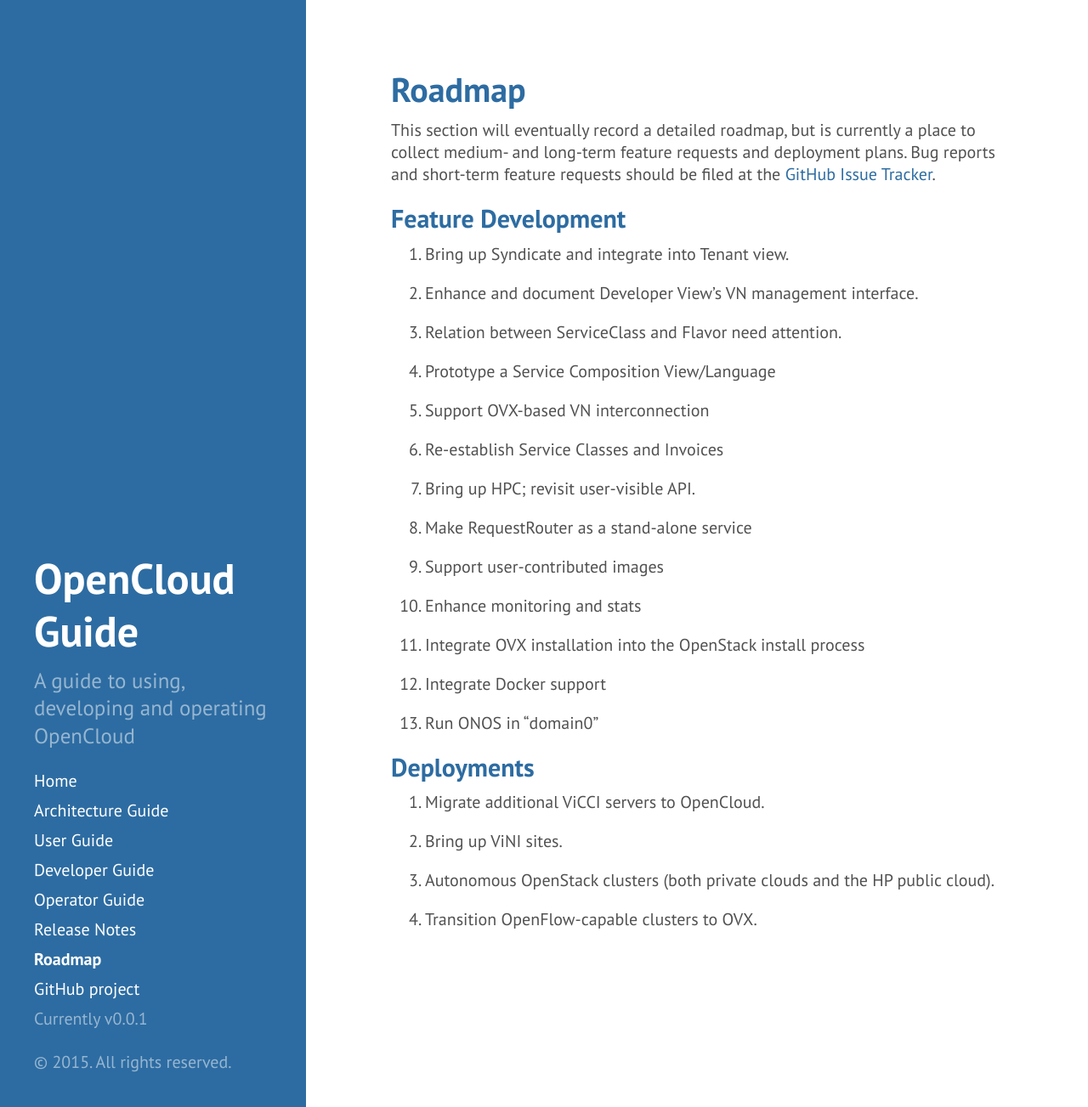
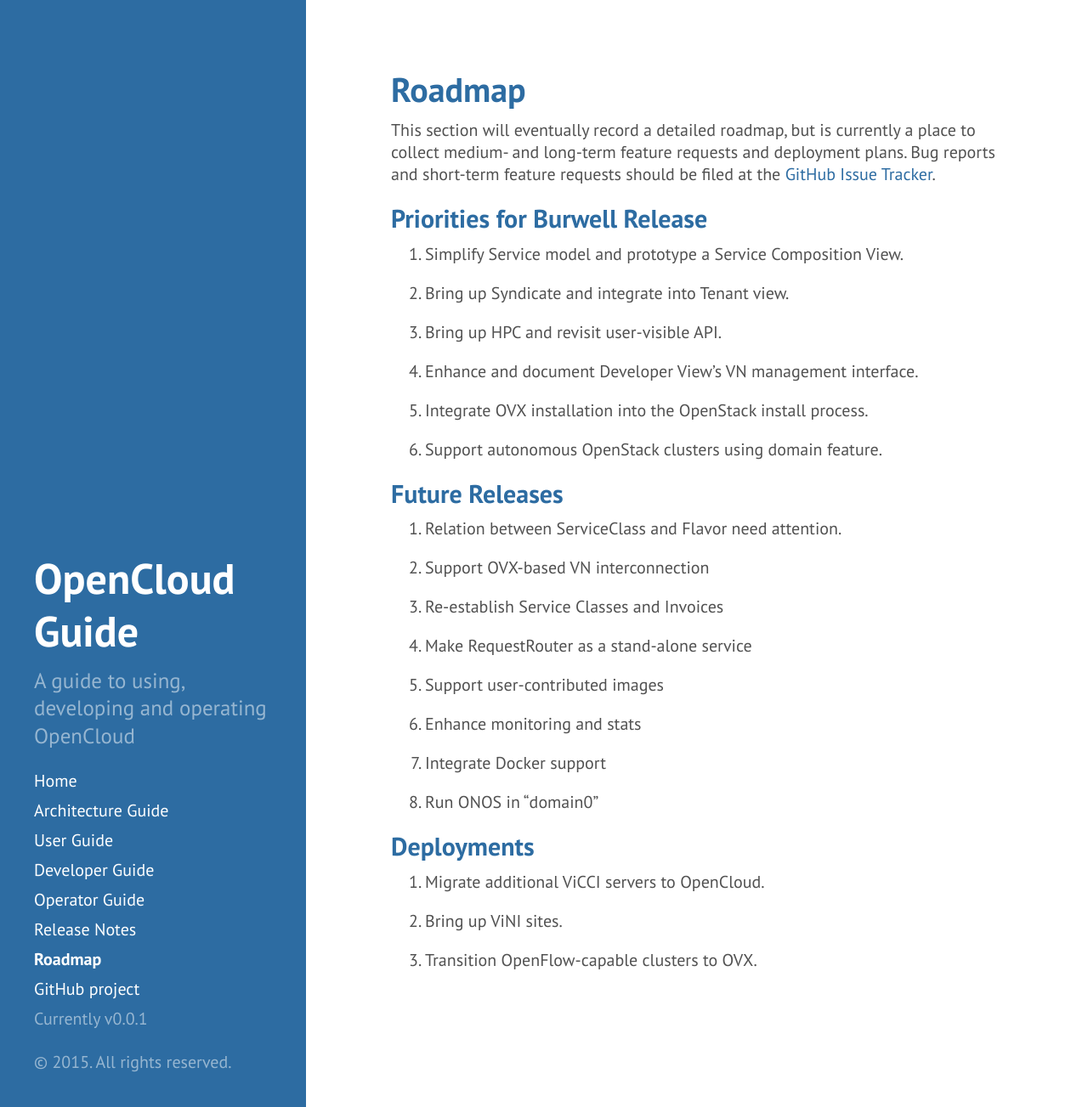
Before and after one commit to open-cloud/open-cloud.github.io.old, a Jekyll site: the page built from 5_roadmap.md, in a window 1280 px wide and 1303 px high. Shown: the whole window at 85% size. Built offline with Jekyll 4.4.1, drawn with Linux system fonts in a browser that asks for light colours; Markdown is read by kramdown in place of the engine named in the settings.

Commit message:
reset roadmap priorities

```diff
--- a/5_roadmap.md
+++ b/5_roadmap.md
@@ -9,33 +9,37 @@
 should be filed at the [GitHub Issue
 Tracker](https://github.com/open-cloud/xos/issues).
 
-##Feature Development
+##Priorities for Burwell Release
 
-1. Bring up Syndicate and integrate into Tenant view.
+1. Simplify Service model and prototype a Service Composition View.
 
-2. Enhance and document Developer View's VN management interface.
+2. Bring up Syndicate and integrate into Tenant view.
 
-3. Relation between ServiceClass and Flavor need attention.
+3. Bring up HPC and revisit user-visible API.
 
-4. Prototype a Service Composition View/Language
+4. Enhance and document Developer View's VN management interface.
 
-5. Support OVX-based VN interconnection
+5. Integrate OVX installation into the OpenStack install process.
 
-6. Re-establish Service Classes and Invoices
+6. Support autonomous OpenStack clusters using domain feature.
 
-7. Bring up HPC; revisit user-visible API.
+##Future Releases
 
-8. Make RequestRouter as a stand-alone service
+1. Relation between ServiceClass and Flavor need attention.
 
-9. Support user-contributed images
+2. Support OVX-based VN interconnection
 
-10. Enhance monitoring and stats
+3. Re-establish Service Classes and Invoices
 
-11. Integrate OVX installation into the OpenStack install process
+4. Make RequestRouter as a stand-alone service
 
-12. Integrate Docker support
+5. Support user-contributed images
 
-13. Run ONOS in "domain0"
+6. Enhance monitoring and stats
+
+7. Integrate Docker support
+
+8. Run ONOS in "domain0"
 
 ##Deployments
 
@@ -43,7 +47,4 @@
 
 2. Bring up ViNI sites.
 
-3. Autonomous OpenStack clusters (both private clouds and the HP
-   public cloud).
-
-4. Transition OpenFlow-capable clusters to OVX.
+3. Transition OpenFlow-capable clusters to OVX.
```
